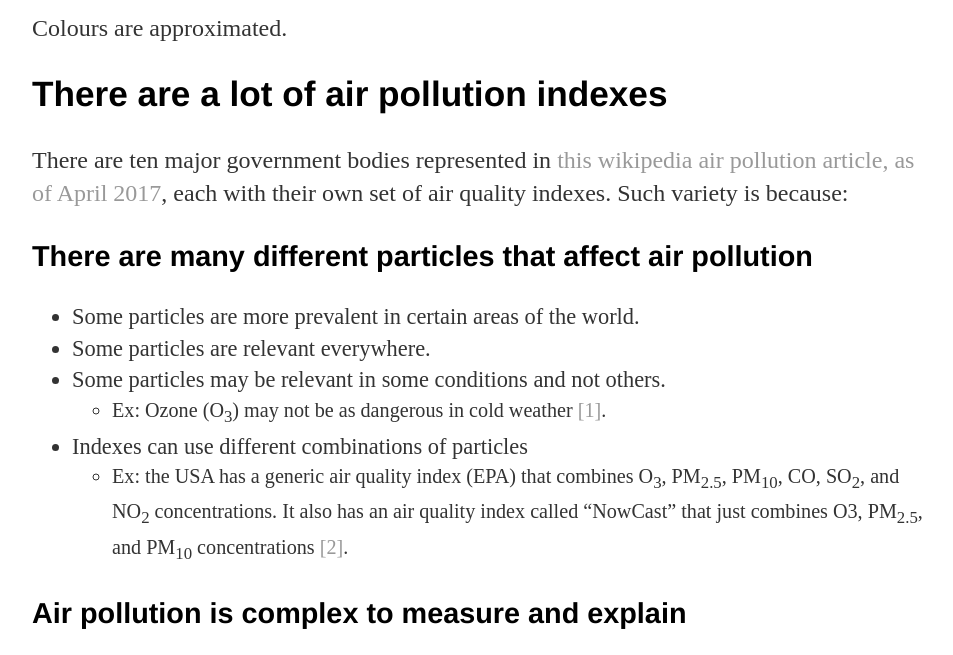
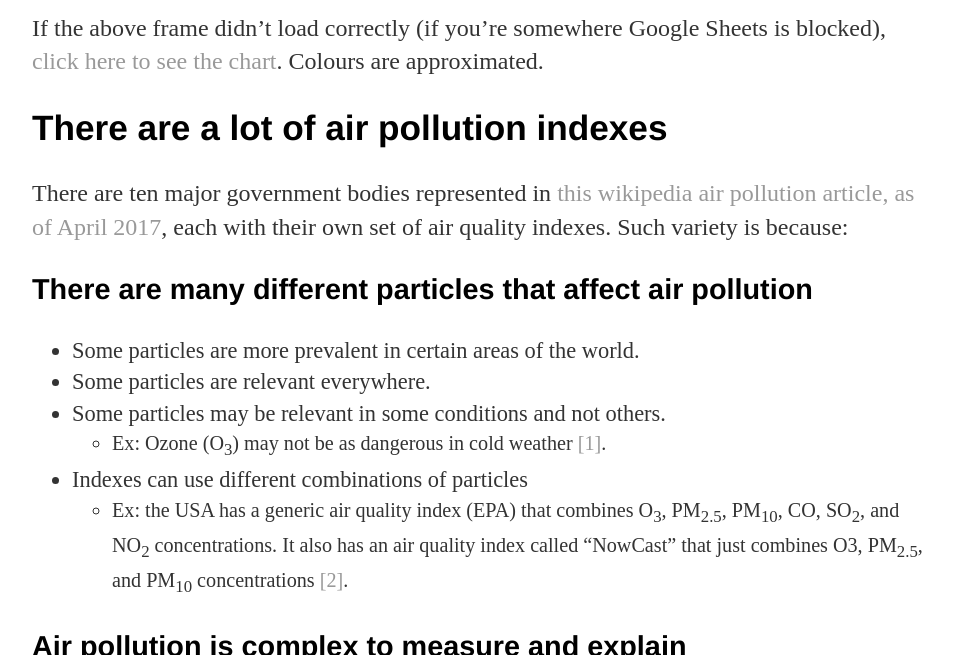
Before and after one commit to curiousest/curiousest.github.io, a Jekyll site: the page built from _posts/2017-05-29-comparing-air-pollution-indexes.md, in a window 1280 px wide and 900 px high, scrolled down 2318 px, cut to the strip 245-900 px from the top of the window. Shown: the whole strip, without its empty margins (160-1113 px from the left). Built offline with Jekyll 4.4.1, drawn with Linux system fonts in a browser that asks for light colours.

```diff
--- a/_posts/2017-05-29-comparing-air-pollution-indexes.md
+++ b/_posts/2017-05-29-comparing-air-pollution-indexes.md
@@ -29,7 +29,7 @@
 
 <iframe style="width:1000px; height:1650px;" src="https://docs.google.com/spreadsheets/d/17Zim8kxONMOG1ZSQIsEvhxQcXNyNbffvmougnEzuLVU/pubhtml?widget=true&amp;headers=false"></iframe>
 
-Colours are approximated.
+If the above frame didn't load correctly (if you're somewhere Google Sheets is blocked), [click here to see the chart](). Colours are approximated.
 
 ## There are a lot of air pollution indexes
 
```
Also changed, not shown: _posts/resources/aqi_chart.png (added).
